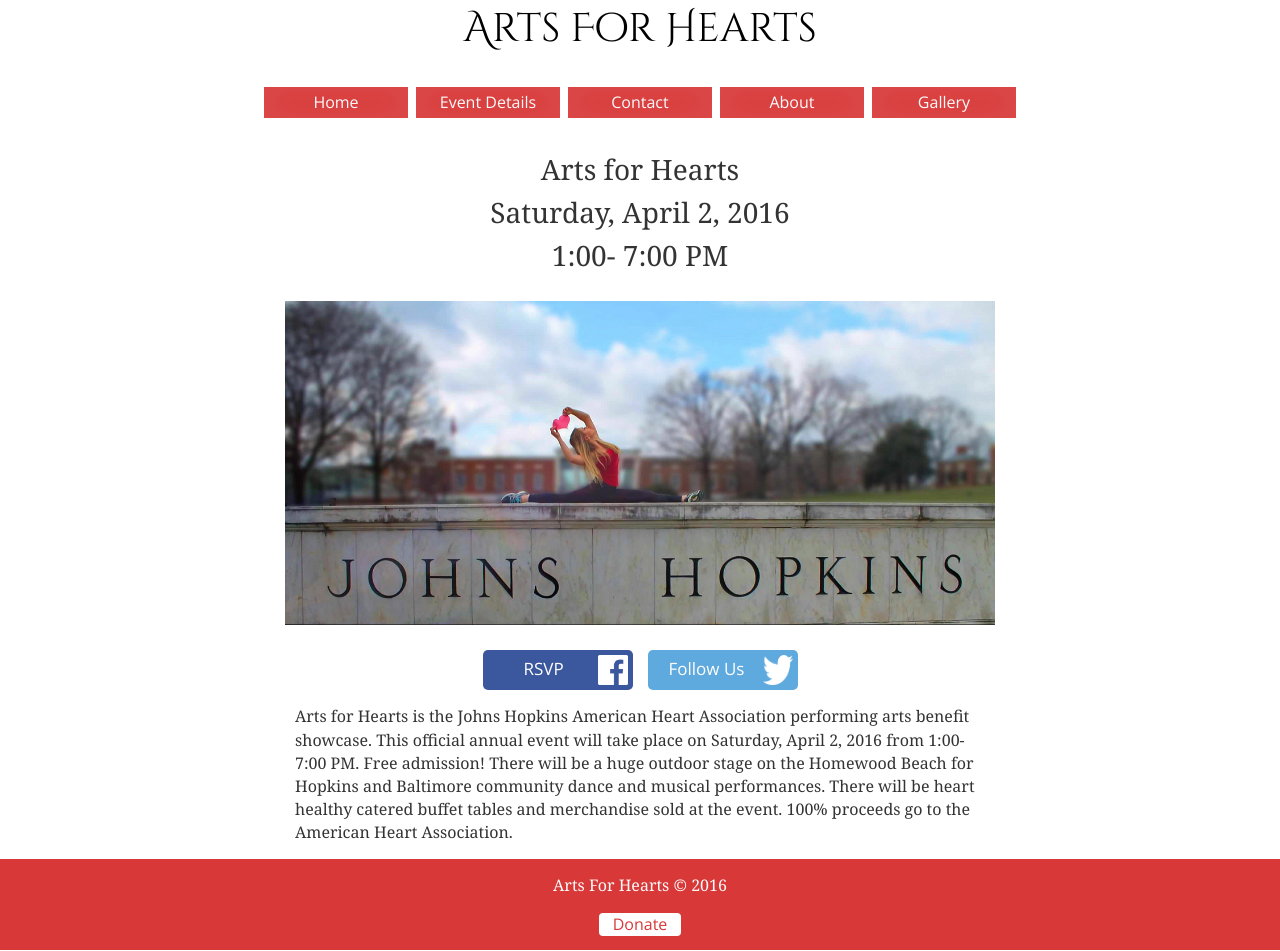
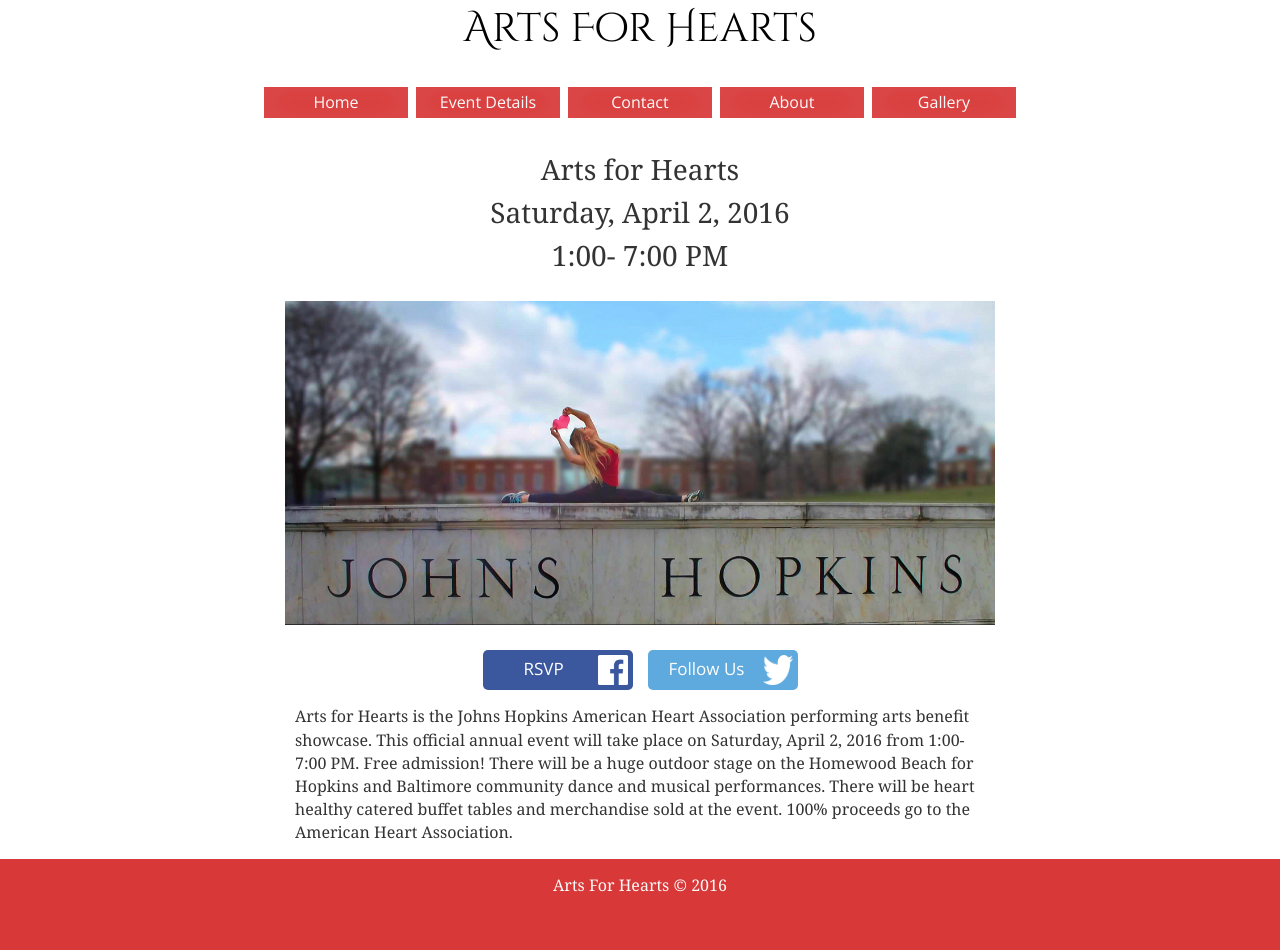
Before and after one commit to ArtsForHearts/ArtsForHearts, a Jekyll site: the page built from index.html, in a window 1280 px wide. Built offline with Jekyll 4.4.1, drawn with Linux system fonts in a browser that asks for light colours; nearby versions of some CDN libraries; library files that are not in the unit come from our copies.

Commit message:
Hide donate button

```diff
--- a/css/style.css
+++ b/css/style.css
@@ -124,6 +124,7 @@ footer {
 	margin-top: 0px;
 	text-decoration: none;
 	color: rgb(216, 56, 56);
+	visibility: hidden;
 }
 
 .contactButton:hover {
```
